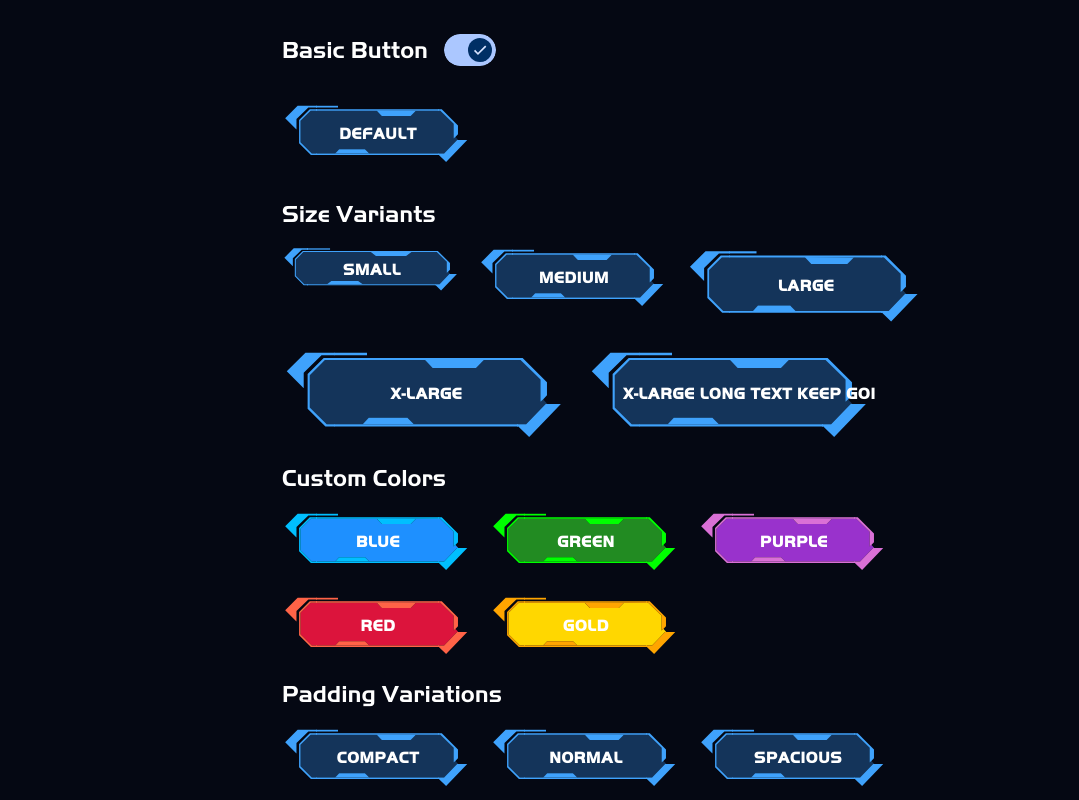
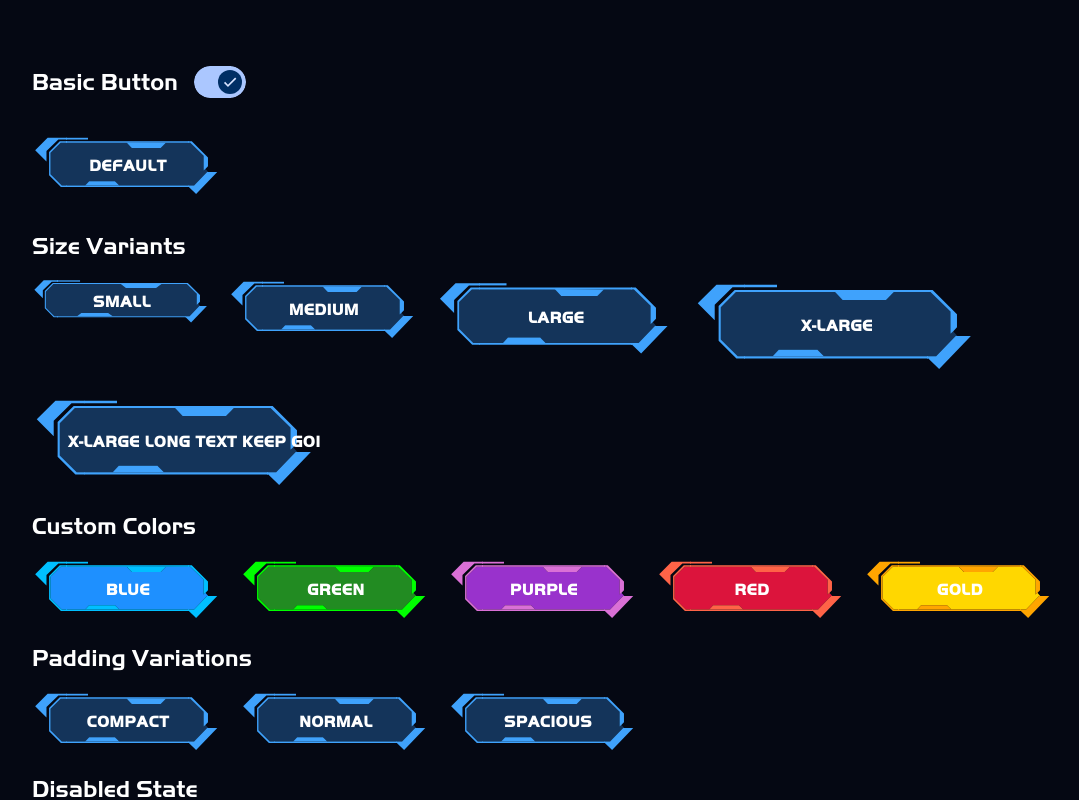
Before and after one commit to ethantreece/BungieNet-ComponentLibrary, an Angular app: page /BungieNet-ComponentLibrary/buttons in a window 1280 px wide. Before the commit this address led to /. Shown: the top 800 px of the page, without its empty margins (24-1103 px from the left). Built offline with nearby package versions, Linux system fonts and the light colour scheme.

Commit message:
add routes

```diff
--- a/src/app/app.html
+++ b/src/app/app.html
@@ -5,7 +5,7 @@
     min-height: 100%;
     display: flex;
     justify-content: center;
-    align-items: center;
+    align-items: flex-start;
     padding: 1rem;
     box-sizing: inherit;
     position: relative;
@@ -15,19 +15,14 @@
     display: flex;
     justify-content: space-around;
     width: 100%;
-    max-width: 700px;
-    margin-bottom: 3rem;
+    max-width: 1200px;
+    margin-top: 2rem;
   }
 
 </style>
 
 <main class="main">
   <div class="content">
-    <div style="display: flex; flex-direction: column; gap: 2rem;">
-      <app-button-page />
-    </div>
+    <router-outlet />
   </div>
 </main>
-
-
-<router-outlet />
--- a/src/app/app.routes.ts
+++ b/src/app/app.routes.ts
@@ -1,3 +1,29 @@
 import { Routes } from '@angular/router';
+import { ButtonPage } from './pages/button-page/button-page';
 
-export const routes: Routes = [];
+export const routes: Routes = [
+  {
+    path: '',
+    redirectTo: 'BungieNet-ComponentLibrary',
+    pathMatch: 'full'
+  },
+  {
+    path: 'BungieNet-ComponentLibrary',
+    children: [
+      {
+        path: 'buttons',
+        component: ButtonPage
+      },
+      // Add more component pages here
+      {
+        path: '',
+        redirectTo: 'buttons',
+        pathMatch: 'full'
+      }
+    ]
+  },
+  {
+    path: '**',
+    redirectTo: 'BungieNet-ComponentLibrary'
+  }
+];
--- a/src/app/app.ts
+++ b/src/app/app.ts
@@ -1,10 +1,9 @@
 import { Component, signal } from '@angular/core';
 import { RouterOutlet } from '@angular/router';
-import { ButtonPage } from "./pages/button-page/button-page";
 
 @Component({
   selector: 'app-root',
-  imports: [RouterOutlet, ButtonPage],
+  imports: [RouterOutlet],
   templateUrl: './app.html',
   styleUrl: './app.css'
 })
```
